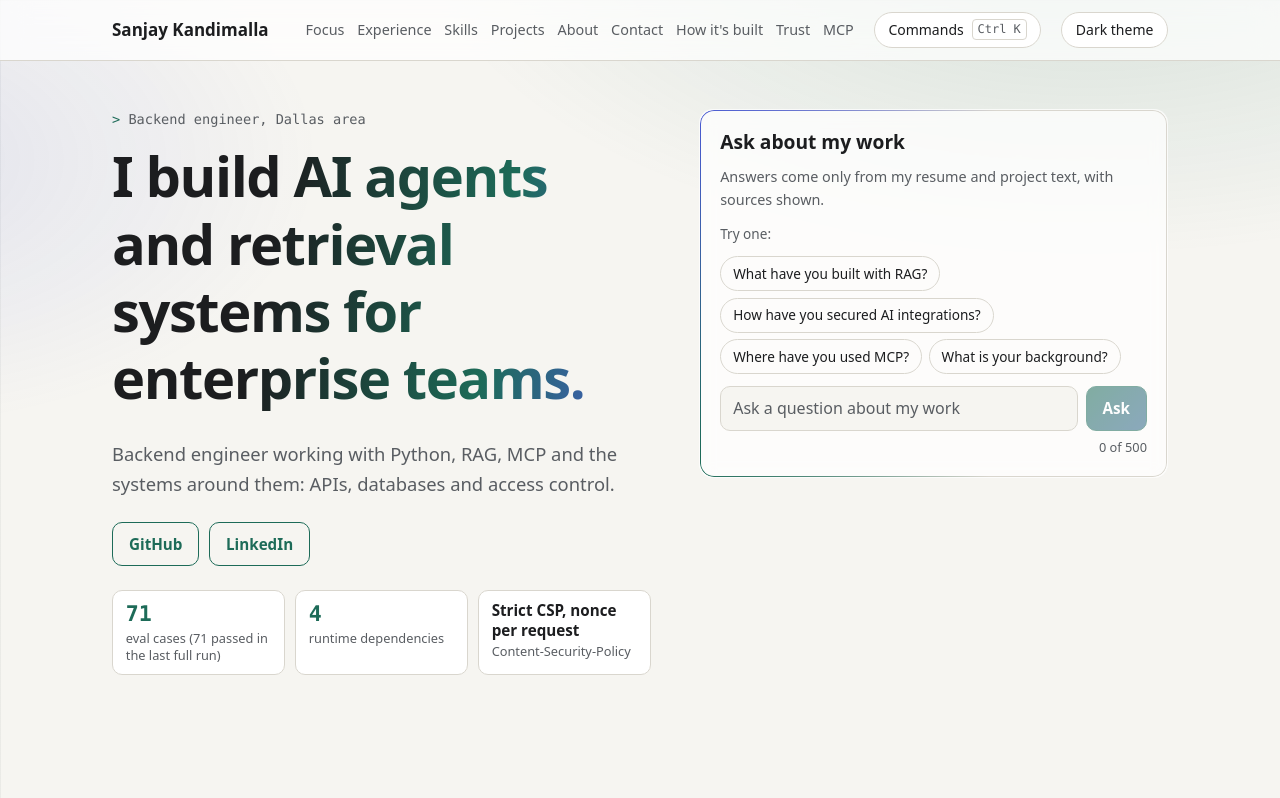
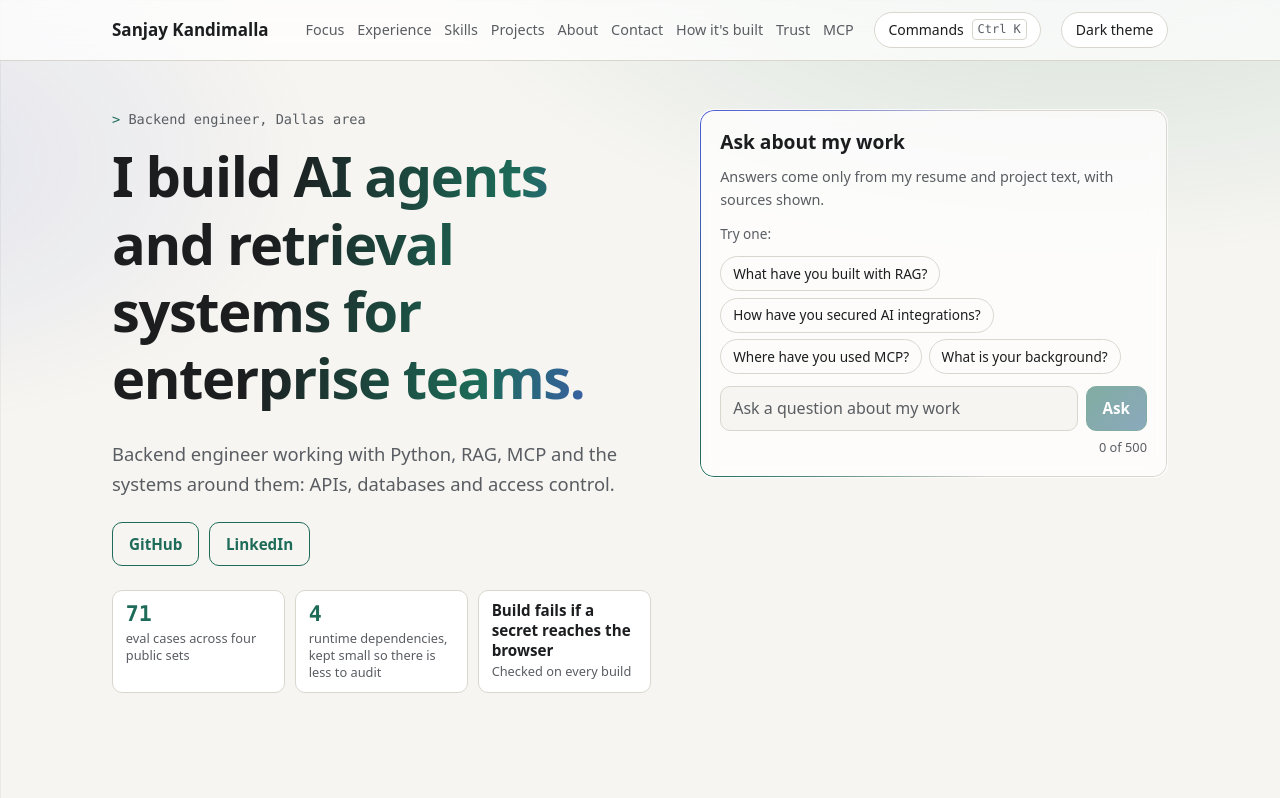
Before and after one commit to codewithsanjay-pixel/portfolio, a Next.js app: page / in a window 1280 px wide. Shown: the top 798 px of the page. Built offline with nearby package versions, Linux system fonts and the light colour scheme.

Commit message:
Reword hero tiles so each claim can be checked

```diff
--- a/app/(site)/page.tsx
+++ b/app/(site)/page.tsx
@@ -12,11 +12,10 @@ import { about, chat, eka, focus, howItsBuilt, links, person, proofStrip, repoBr
 function proofTiles() {
   const rows = howItsBuilt.sections.find((s) => s.table)?.table?.rows ?? [];
   const total = rows.reduce((n, r) => n + r.cases, 0);
-  const passed = rows.reduce((n, r) => n + r.passed, 0);
   return [
-    { value: String(total), label: proofStrip.evals.replace("{passed}", String(passed)), href: "/how-its-built" },
+    { value: String(total), label: proofStrip.evals, href: "/how-its-built" },
     { value: String(Object.keys(pkg.dependencies).length), label: proofStrip.deps, href: `${repoUrl}/blob/${repoBranch}/package.json` },
-    { text: proofStrip.csp, label: proofStrip.cspLabel, href: "/trust" },
+    { text: proofStrip.secrets, label: proofStrip.secretsLabel, href: `${repoUrl}/blob/${repoBranch}/scripts/check-built-output.mjs` },
   ];
 }
 
--- /dev/null
+++ b/body.json
@@ -0,0 +1 @@
+{"jsonrpc":"2.0","id":1,"method":"tools/list"}
--- a/content/site.ts
+++ b/content/site.ts
@@ -504,8 +504,8 @@ export const trustPage = {
 // The hero strip. Values are computed when the page renders (app/(site)/page.tsx).
 export const proofStrip = {
   label: "Checkable facts about this site",
-  evals: "eval cases ({passed} passed in the last full run)",
-  deps: "runtime dependencies",
-  csp: "Strict CSP, nonce per request",
-  cspLabel: "Content-Security-Policy",
+  evals: "eval cases across four public sets",
+  deps: "runtime dependencies, kept small so there is less to audit",
+  secrets: "Build fails if a secret reaches the browser",
+  secretsLabel: "Checked on every build",
 };
```
Also changed, not shown: 3 other files (tests, documents, lock files or other folders).
